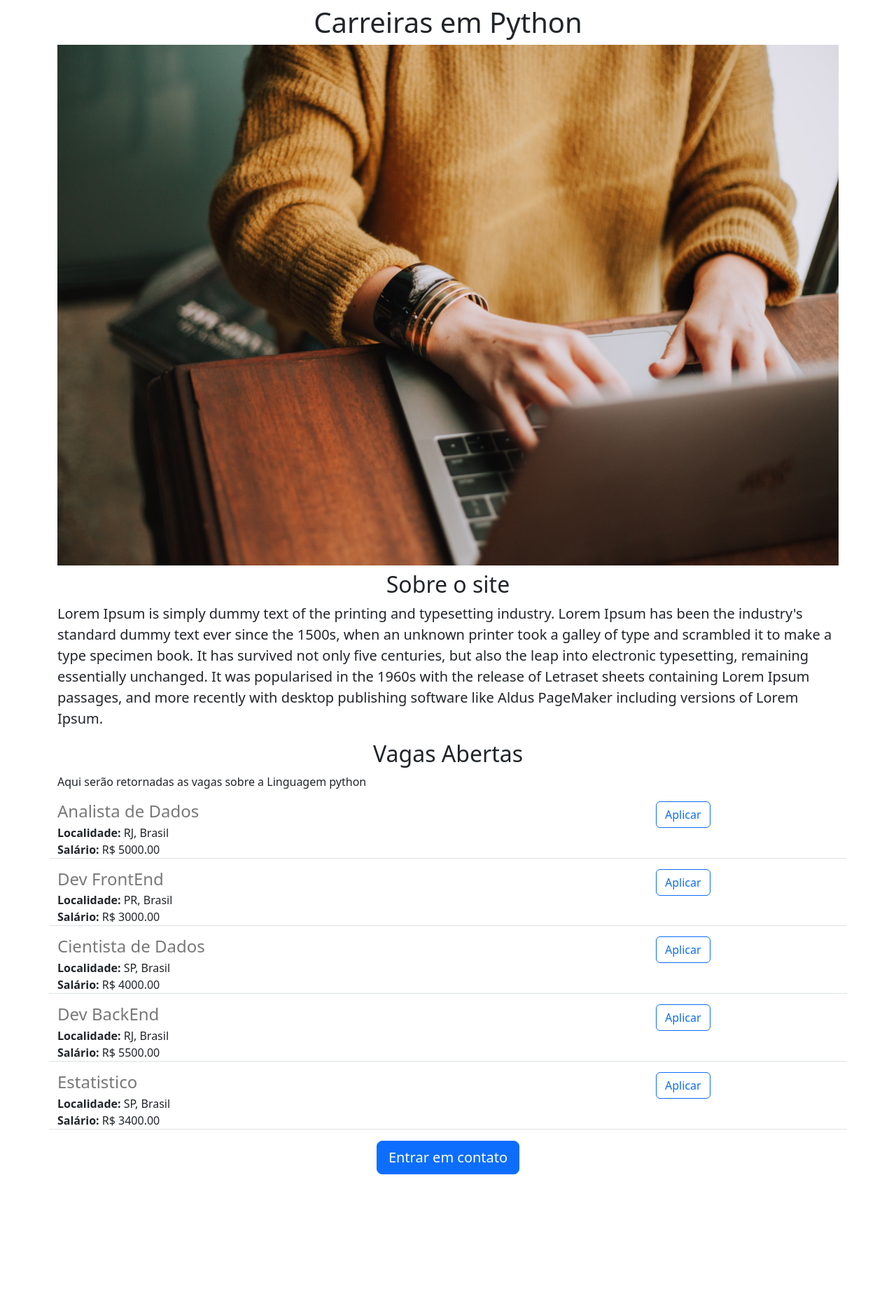
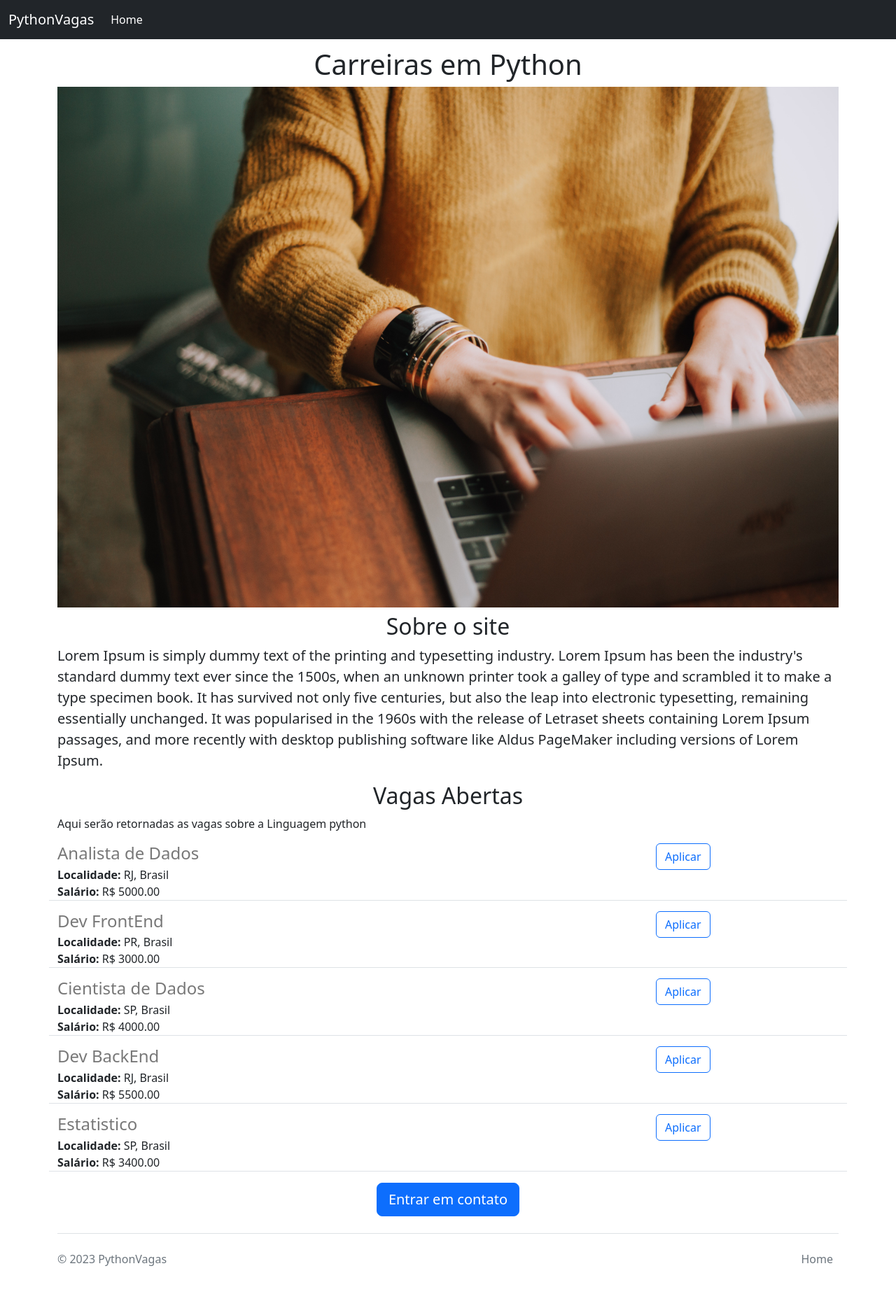
Before and after one commit to BrunoEstrella1707/Python-Carrer, a Flask app: page / in a window 1280 px wide. Shown: the whole page at 70% size. Before the commit the page ends 1678 px from the top, so only its background shows below. Run offline with Flask 3, Linux system fonts and the light colour scheme.

Commit message:
Ajustes UI

```diff
--- a/templates/home.html
+++ b/templates/home.html
@@ -6,10 +6,10 @@
     <meta name="viewport" content="width=device-width, initial-scale=1.0">
     <title>HomePage</title>
     <link rel="stylesheet" href="https://cdn.jsdelivr.net/npm/bootstrap@5.2.3/dist/css/bootstrap.min.css" integrity="sha384-rbsA2VBKQhggwzxH7pPCaAqO46MgnOM80zW1RWuH61DGLwZJEdK2Kadq2F9CUG65" crossorigin="anonymous">
-
   </head>
 
   <body>
+    {% include 'includes/navbar.html' %}
     <div class="container">
       <h1 class='text-center mt-2 mb-2'>Carreiras em Python</h1>
       <img class="img-fluid" src="{{url_for('static', filename='carreira.jpg')}}"/>
@@ -26,9 +26,9 @@
       </p>
 
       <div class="text-center">
-        <button class="btn btn-primary btn-lg">Entrar em contato</button>
+        <a href='mailto:someone@yoursite.com' class="btn btn-primary btn-lg" href>Entrar em contato</a>
       </div>
-
     </div>
+    {% include 'includes/footer.html' %}
   </body>
 </html>
--- /dev/null
+++ b/templates/includes/footer.html
@@ -0,0 +1,11 @@
+<div class='container'>
+  <footer class='d-flex flex-wrap justify-content-between align-items-center py-3 my-4 border-top'>
+    <p class='col-md-4 mb-0 text-muted'>&copy; 2023 PythonVagas</p>
+    <ul class='nav col-md-4 justify-content-end'>
+      <li class='nav-item'>
+        <a class='nav-link px-2 text-muted' href="#">Home</a>
+      </li>
+    </ul>
+  </footer>
+
+</div>
--- /dev/null
+++ b/templates/includes/navbar.html
@@ -0,0 +1,17 @@
+<nav class='navbar navbar-expand-lg navbar-dark bg-dark fixed-top'>
+  <div class='container-fluid'>
+    <a class='navbar-brand' href="#">PythonVagas</a>
+    <button class="navbar-toggler" type="button" data-bs-toggle="collapse" data-bs-target="#navbarNavAltMarkup" aria-controls="navbarNavAltMarkup" aria-expanded="false" aria-label="Toggle navigation">
+  <span class='navbar-toggle-icon'></span>
+    </button>
+    <div class='navbar-collapse' id='navbarNavAltMarkup'>
+      <ul class='navbar-nav'>
+        <li class='nav-item'>
+          <a class='nav-link active' aria-current='page' href="#">Home</a>
+        </li>
+
+      </ul>
+    </div>
+  </div>
+</nav>
+<div style='height: 60px;'></div>
--- a/templates/includes/vagas_item.html
+++ b/templates/includes/vagas_item.html
@@ -13,6 +13,6 @@
     </div>
   </div>
   <div class='col-3'>
-    <button type='button' class='btn btn-outline-primary'>Aplicar</button>
+    <a href='mailto:someone@yoursite.com?subject=Vaga {{vaga.titulo}}' type='button' class='btn btn-outline-primary'>Aplicar</a>
   </div>
 </div>
```
